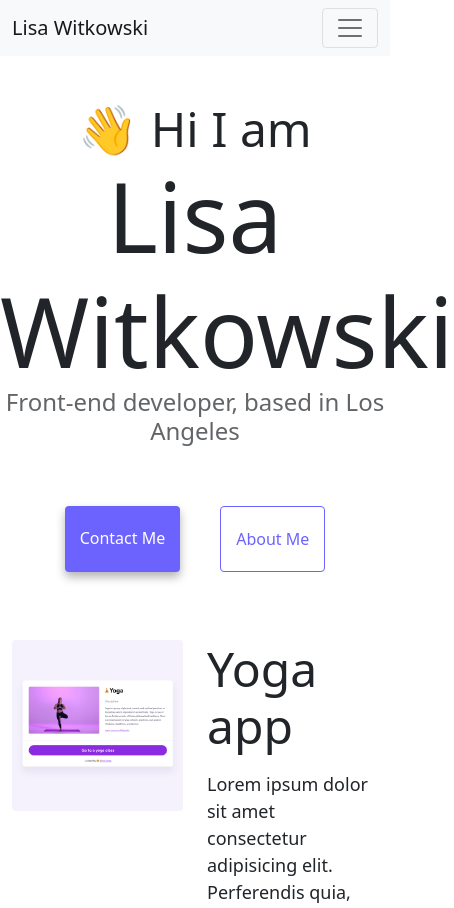
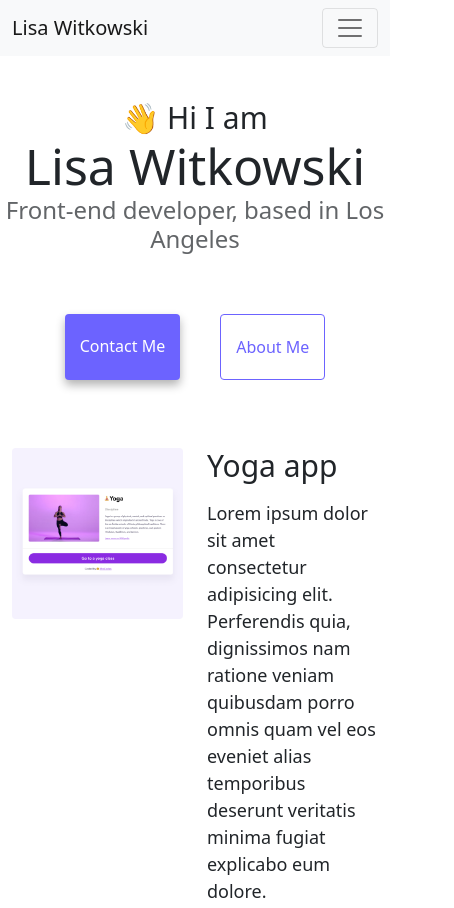
Before and after one commit to lswitkowski/responsive, a website: page index.html in a window 390 px wide. Shown: the top 908 px of the page, 454 px wide, since content can reach past the window. Drawn offline with nearby package versions, Linux system fonts and the light colour scheme.

Commit message:
Responsive text adjustment

```diff
--- a/index.html
+++ b/index.html
@@ -62,7 +62,7 @@
       </div>
     </nav>
     <h2 class="text-center">👋 Hi I am</h2>
-    <h1 class="text-center d-sm-red">Lisa Witkowski</h1>
+    <h1 class="text-center heading">Lisa Witkowski</h1>
     <h3 class="text-center">Front-end developer, based in Los Angeles</h3>
     <div class="navigation-links mb-5">
       <a href="/about.html#contact" class="primary-link">Contact me</a>
--- a/style.css
+++ b/style.css
@@ -6,7 +6,7 @@
 
 body {
   margin-top: 100px;
-  max-width: 100%;
+  min-width: fit-content;
 }
 
 h1,
@@ -44,6 +44,7 @@ p {
 }
 
 .primary-link {
+
   border-radius: 4px;
   padding: 20px 15px;
   text-decoration: none;
@@ -87,3 +88,8 @@ p {
 .email-link:hover {
   text-decoration: underline;
 }
+@media(max-width: 500px) {
+  h1{
+    font-size: 50px;
+  }
+  h2{font-size: 30px;}}
```
